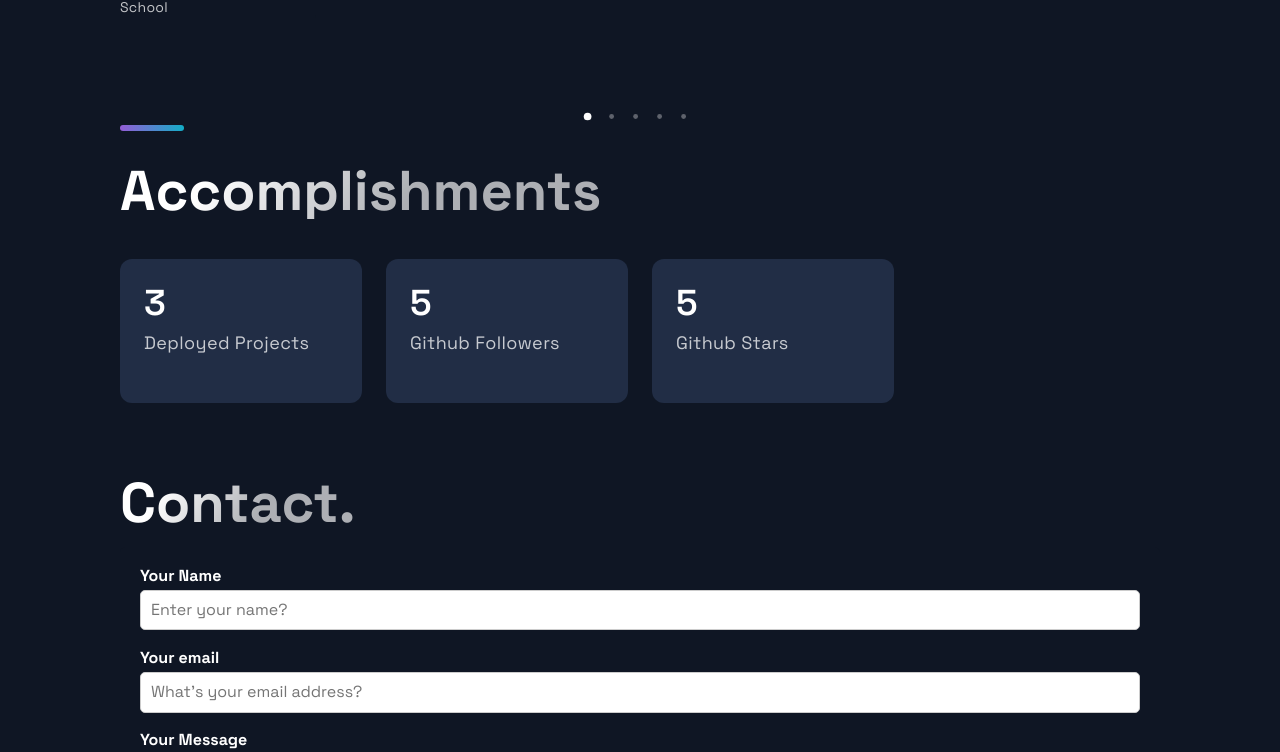
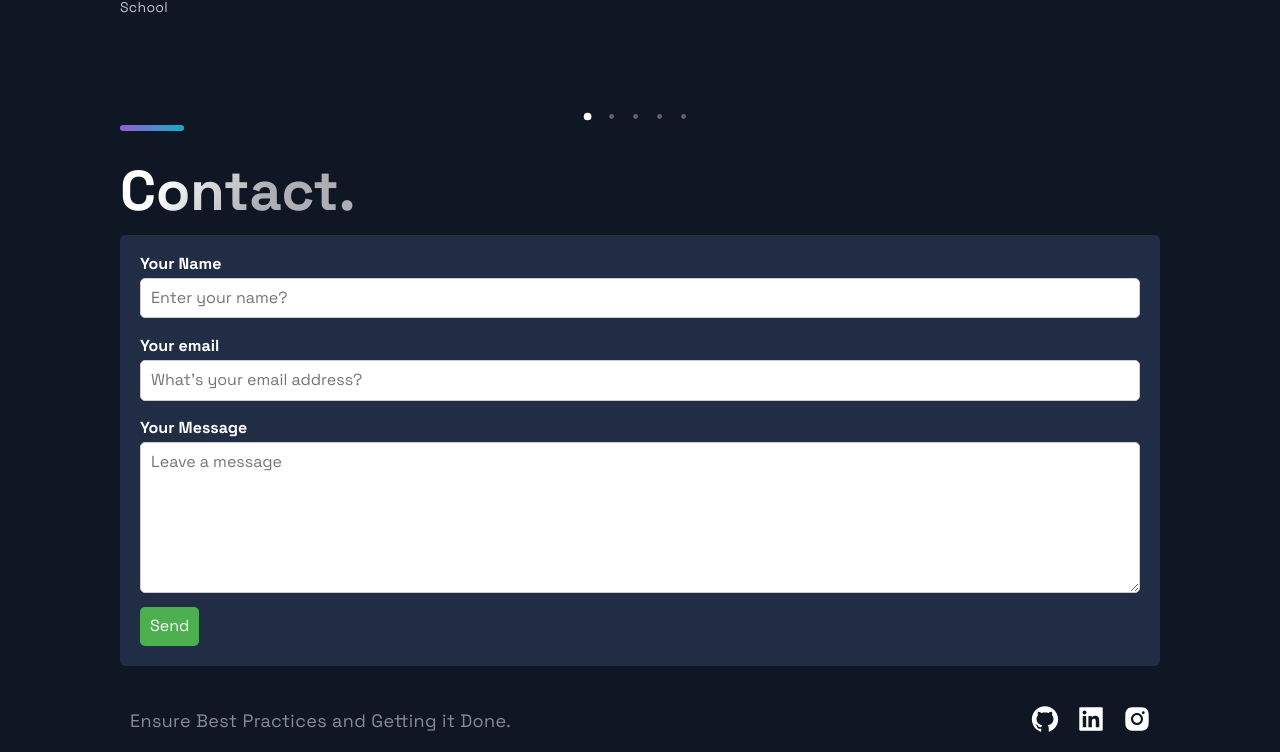
Before and after one commit to levy-web/portfolio, a Next.js app: page / in a window 1280 px wide. Shown: the part 3540-4292 px from the top of the page. Built offline with nearby package versions, Linux system fonts and the light colour scheme.

Commit message:
removed accomplishments

```diff
--- a/src/components/Contact/ContactStyles.js
+++ b/src/components/Contact/ContactStyles.js
@@ -11,7 +11,7 @@ import styled from "styled-components"
 // `;
 
 export const StyledForm = styled.form`
-  background-color: #0f1624;
+  background-color: #212D45;
   padding: 20px;
   border-radius: 5px;
 `
--- a/src/pages/index.js
+++ b/src/pages/index.js
@@ -20,7 +20,7 @@ const Home = () => {
       <Experience/>
       <Projects />
       <Timeline />
-      <Acomplishments />
+      {/* <Acomplishments /> */}
       <Contact/>
     </Layout>
   );
```
